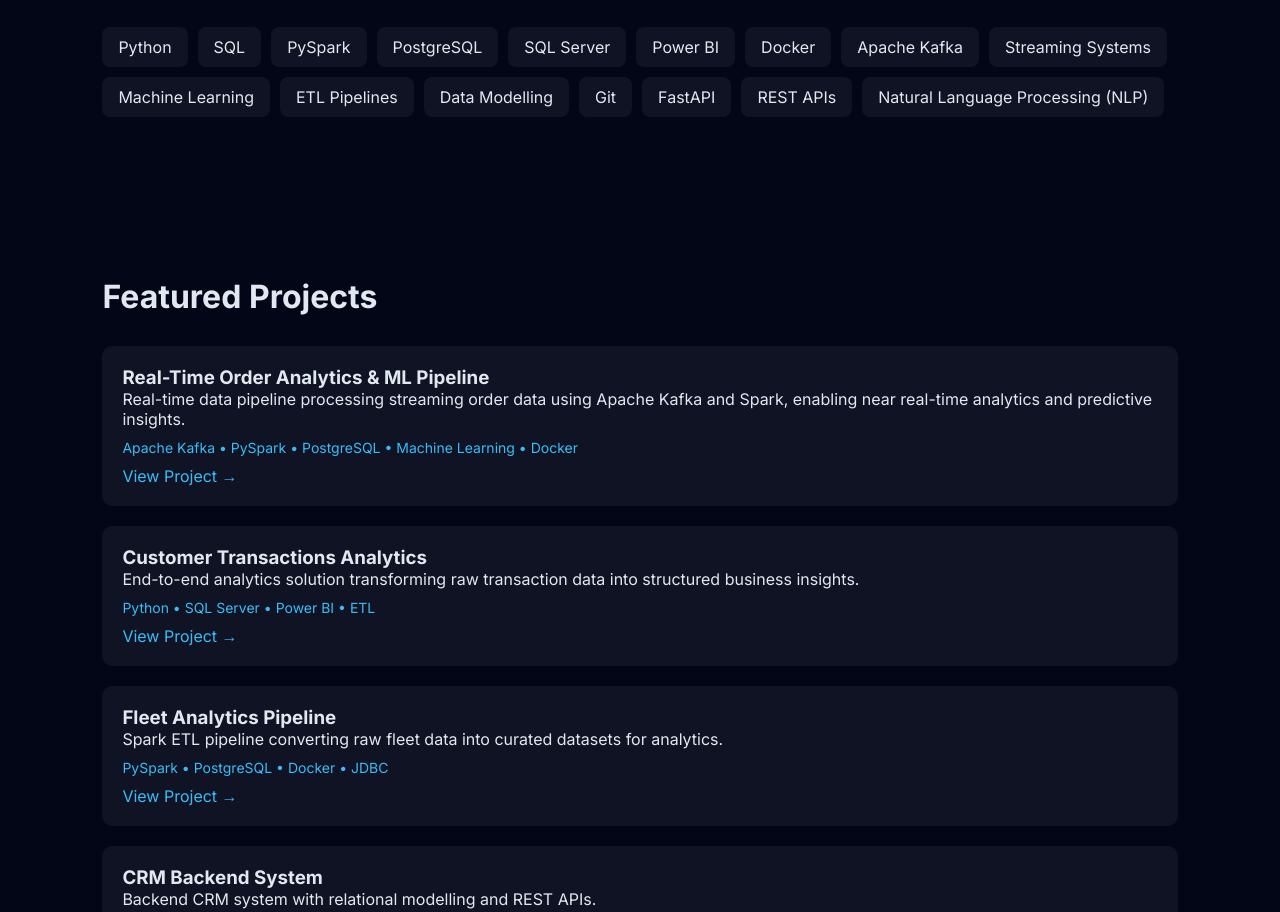
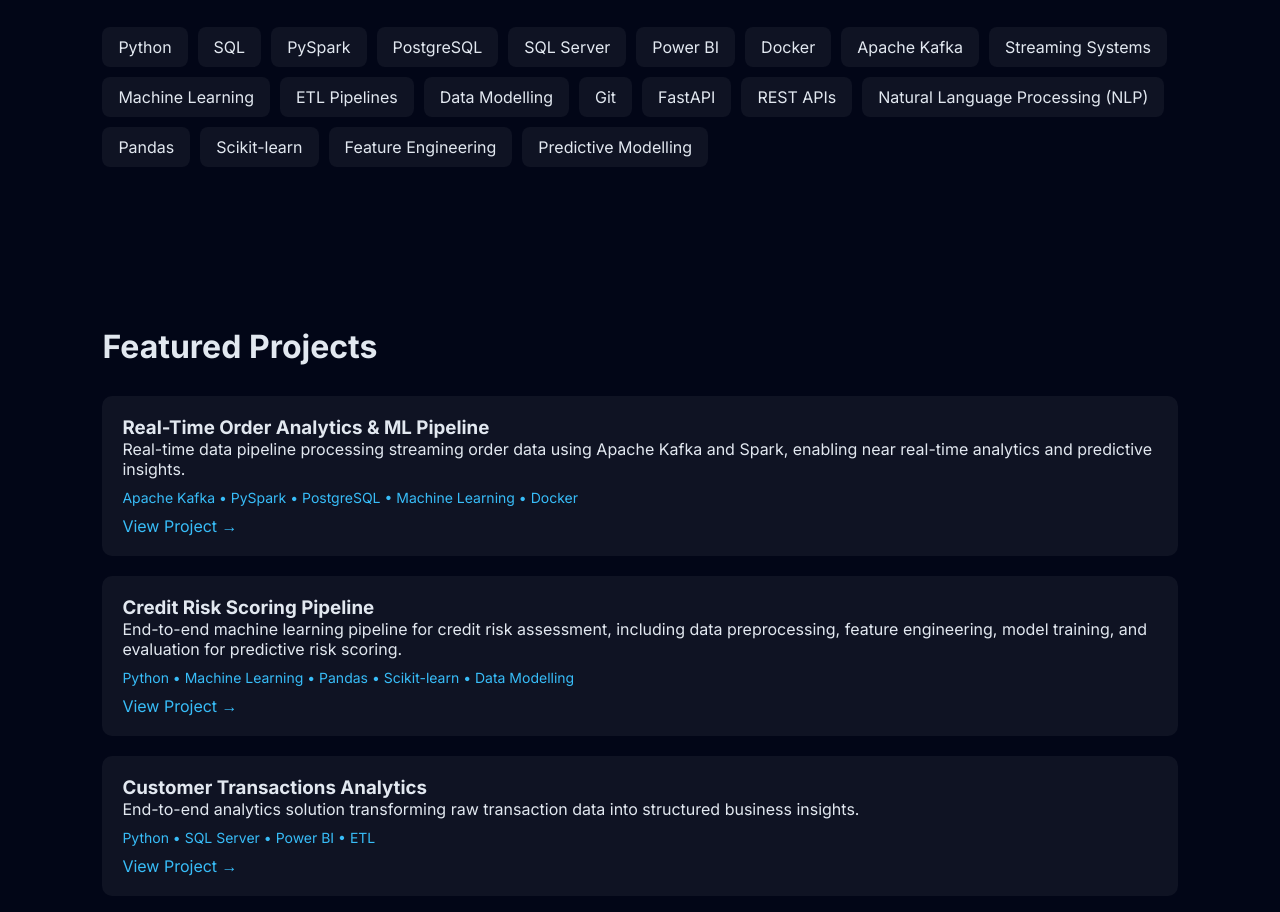
Before and after one commit to tumelo05/tumelo05.github.io, a plain HTML site: page index.html in a window 1280 px wide. Shown: the part 1172-2084 px from the top of the page. Drawn offline with Linux system fonts and the light colour scheme.

Commit message:
Update index.html

```diff
--- a/index.html
+++ b/index.html
@@ -252,6 +252,10 @@
     <div class="skill">FastAPI</div>
     <div class="skill">REST APIs</div>
     <div class="skill">Natural Language Processing (NLP)</div>
+    <div class="skill">Pandas</div>
+    <div class="skill">Scikit-learn</div>
+    <div class="skill">Feature Engineering</div>
+    <div class="skill">Predictive Modelling</div>
   </div>
 </section>
 
@@ -272,6 +276,18 @@
   </div>
 
   <div class="card">
+  <h3>Credit Risk Scoring Pipeline</h3>
+  <p>
+    End-to-end machine learning pipeline for credit risk assessment, including data preprocessing,
+    feature engineering, model training, and evaluation for predictive risk scoring.
+  </p>
+  <div class="tech-stack">Python • Machine Learning • Pandas • Scikit-learn • Data Modelling</div>
+  <a class="project-link" href="https://github.com/tumelo05/credit-risk-scoring-pipeline" target="_blank">
+    View Project →
+  </a>
+ </div>
+
+ <div class="card">
     <h3>Customer Transactions Analytics</h3>
     <p>End-to-end analytics solution transforming raw transaction data into structured business insights.</p>
     <div class="tech-stack">Python • SQL Server • Power BI • ETL</div>
```
